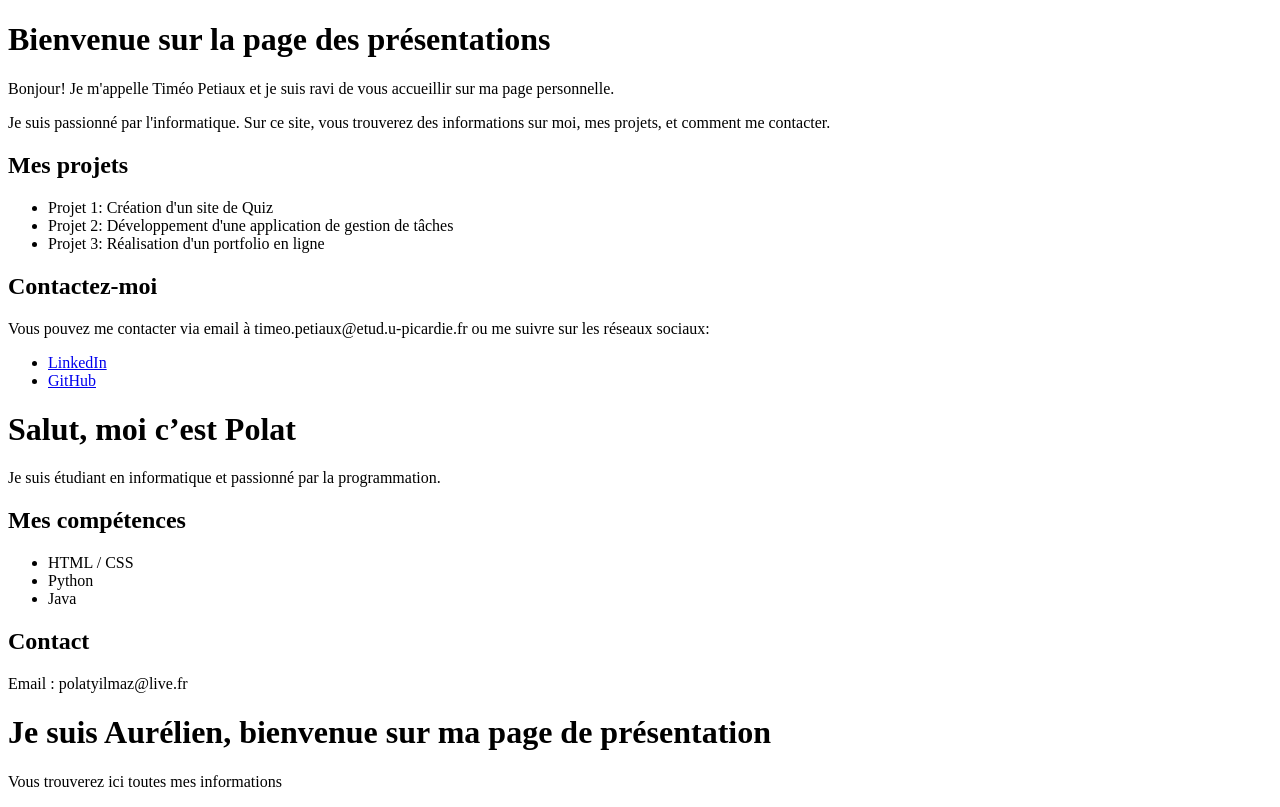
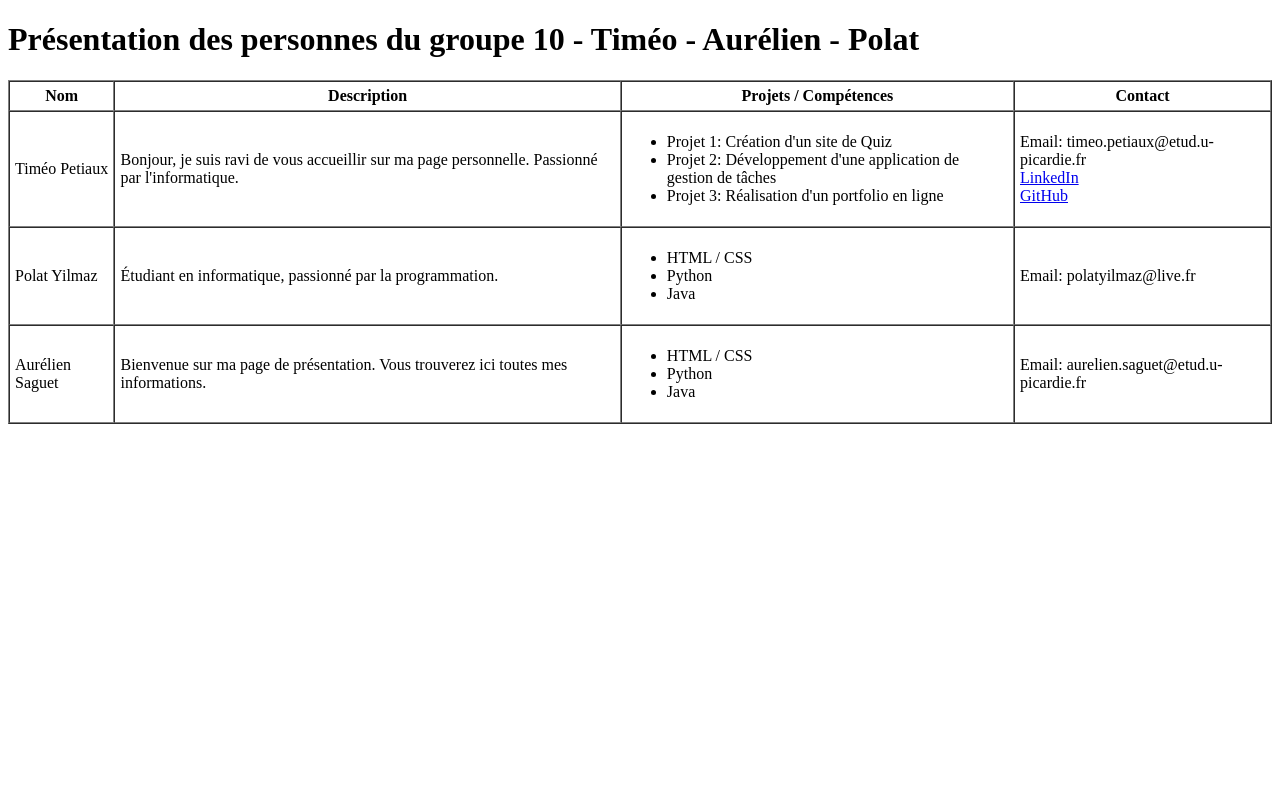
Before and after one commit to AurelSag/miage-td-git---github, a plain HTML site: page index.html in a window 1280 px wide. Drawn offline with Linux system fonts and the light colour scheme.

Commit message:
Update : Mise en commun des Présentations

```diff
--- a/index.html
+++ b/index.html
@@ -3,37 +3,61 @@
 <head>
     <meta charset="UTF-8">
     <meta name="viewport" content="width=device-width, initial-scale=1.0">
-    <title>Présentation</title>
+    <title>Présentation en tableau</title>
 </head>
 <body>
-    <h1>Bienvenue sur la page des présentations</h1>
-    <p>Bonjour! Je m'appelle Timéo Petiaux et je suis ravi de vous accueillir sur ma page personnelle.</p>
-    <p>Je suis passionné par l'informatique. Sur ce site, vous trouverez des informations sur moi, mes projets, et comment me contacter.</p>
-    <h2>Mes projets</h2>
+    <h1>Présentation des personnes du groupe 10 - Timéo - Aurélien - Polat</h1>
+    <table border="1" cellpadding="5" cellspacing="0">
+        <thead>
+            <tr>
+                <th>Nom</th>
+                <th>Description</th>
+                <th>Projets / Compétences</th>
+                <th>Contact</th>
+            </tr>
+        </thead>
+        <tbody>
+            <tr>
+                <td>Timéo Petiaux</td>
+                <td>Bonjour, je suis ravi de vous accueillir sur ma page personnelle. Passionné par l'informatique.</td>
+                <td>
                     <ul>
                         <li>Projet 1: Création d'un site de Quiz</li>
                         <li>Projet 2: Développement d'une application de gestion de tâches</li>
                         <li>Projet 3: Réalisation d'un portfolio en ligne</li>
                     </ul>
-    <h2>Contactez-moi</h2>
-    <p>Vous pouvez me contacter via email à timeo.petiaux@etud.u-picardie.fr ou me suivre sur les réseaux sociaux:</p>
-    <ul>
-        <li><a href="https://www.linkedin.com/in/timéo-petiaux-1438bb238">LinkedIn</a></li>
-        <li><a href="https://github.com/timeopetiaux">GitHub</a></li>
-    </ul>
-    <h1>Salut, moi c’est Polat</h1>
-    <p>Je suis étudiant en informatique et passionné par la programmation.</p>
-
-    <h2>Mes compétences</h2>
+                </td>
+                <td>
+                    Email: timeo.petiaux@etud.u-picardie.fr<br>
+                    <a href="https://www.linkedin.com/in/timéo-petiaux-1438bb238">LinkedIn</a><br>
+                    <a href="https://github.com/timeopetiaux">GitHub</a>
+                </td>
+            </tr>
+            <tr>
+                <td>Polat Yilmaz</td>
+                <td>Étudiant en informatique, passionné par la programmation.</td>
+                <td>
                     <ul>
                         <li>HTML / CSS</li>
                         <li>Python</li>
                         <li>Java</li>
                     </ul>
-
-    <h2>Contact</h2>
-    <p>Email : polatyilmaz@live.fr</p>
-    <h1>Je suis Aurélien, bienvenue sur ma page de présentation</h1>
-    <p>Vous trouverez ici toutes mes informations</p>
+                </td>
+                <td>Email: polatyilmaz@live.fr</td>
+            </tr>
+            <tr>
+                <td>Aurélien Saguet</td>
+                <td>Bienvenue sur ma page de présentation. Vous trouverez ici toutes mes informations.</td>
+                <td>
+                    <ul>
+                        <li>HTML / CSS</li>
+                        <li>Python</li>
+                        <li>Java</li>
+                    </ul>
+                </td>
+                <td>Email: aurelien.saguet@etud.u-picardie.fr</td>
+            </tr>
+        </tbody>
+    </table>
 </body>
 </html>
```
Lines whose indentation alone changed are shown as unchanged.
